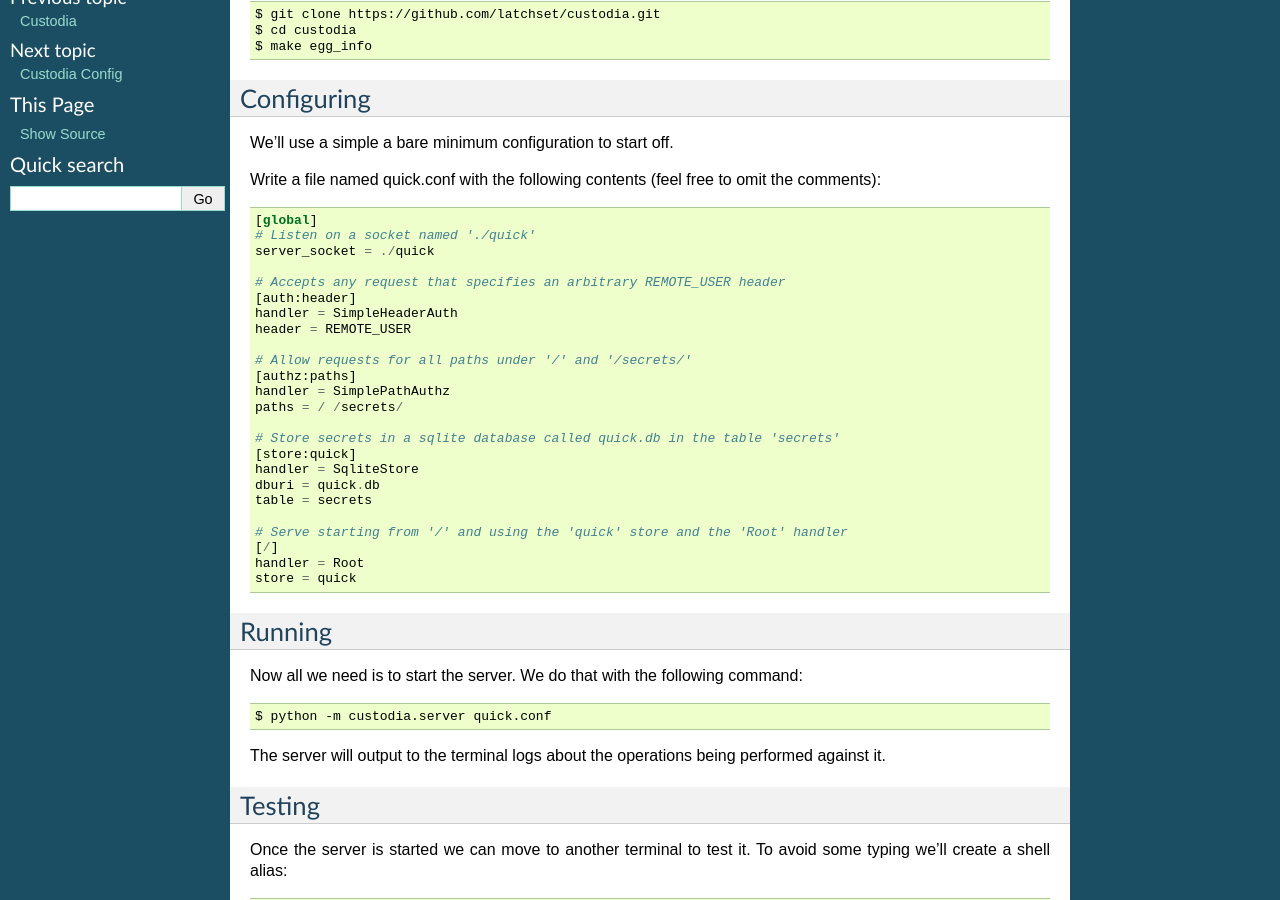
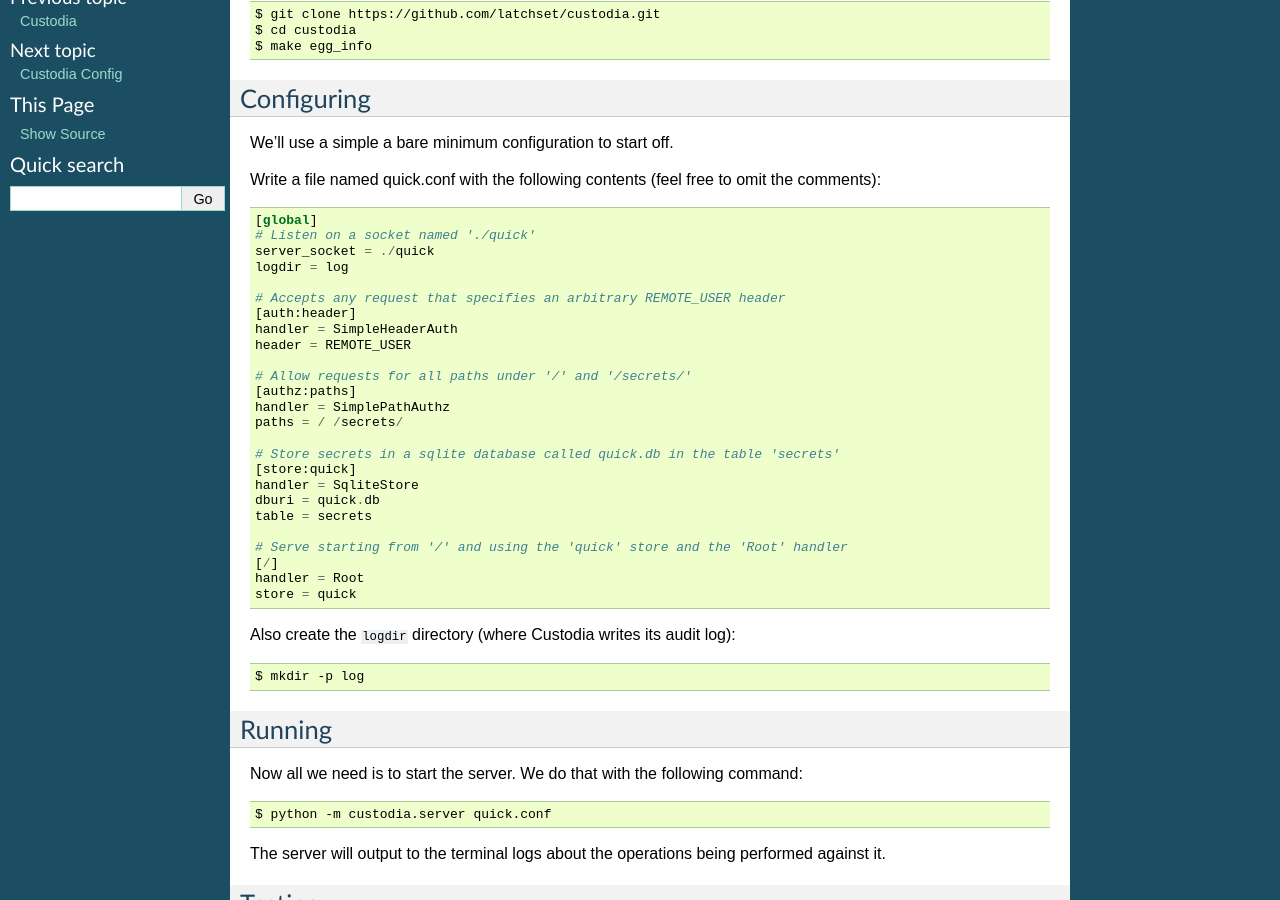
Before and after one commit to latchset/custodia, a Sphinx documentation site: the page built from docs/source/quick.rst, in a window 1280 px wide and 900 px high, scrolled down 242 px. Built offline with Sphinx 7.4.7, drawn with Linux system fonts in a browser that asks for light colours.

Commit message:
doc: update quickstart guide to create log dir
With the current quickstart guide, starting the server fails because
the /var/log/custodia directory does not exist (or is not writable
by regular user).  Update the example quick.conf to specify 'log' as
the logdir, and instruct the reader to create it.

Signed-off-by: Fraser Tweedale <ftweedal@redhat.com>
Reviewed-by: Simo Sorce <simo@redhat.com>
Closes #196

```diff
--- a/docs/source/quick.rst
+++ b/docs/source/quick.rst
@@ -27,6 +27,7 @@
    [global]
    # Listen on a socket named './quick'
    server_socket = ./quick
+   logdir = log
 
    # Accepts any request that specifies an arbitrary REMOTE_USER header
    [auth:header]
@@ -48,6 +49,11 @@
    [/]
    handler = Root
    store = quick
+
+Also create the ``logdir`` directory (where Custodia writes its
+audit log)::
+
+   $ mkdir -p log
 
 
 Running
```
